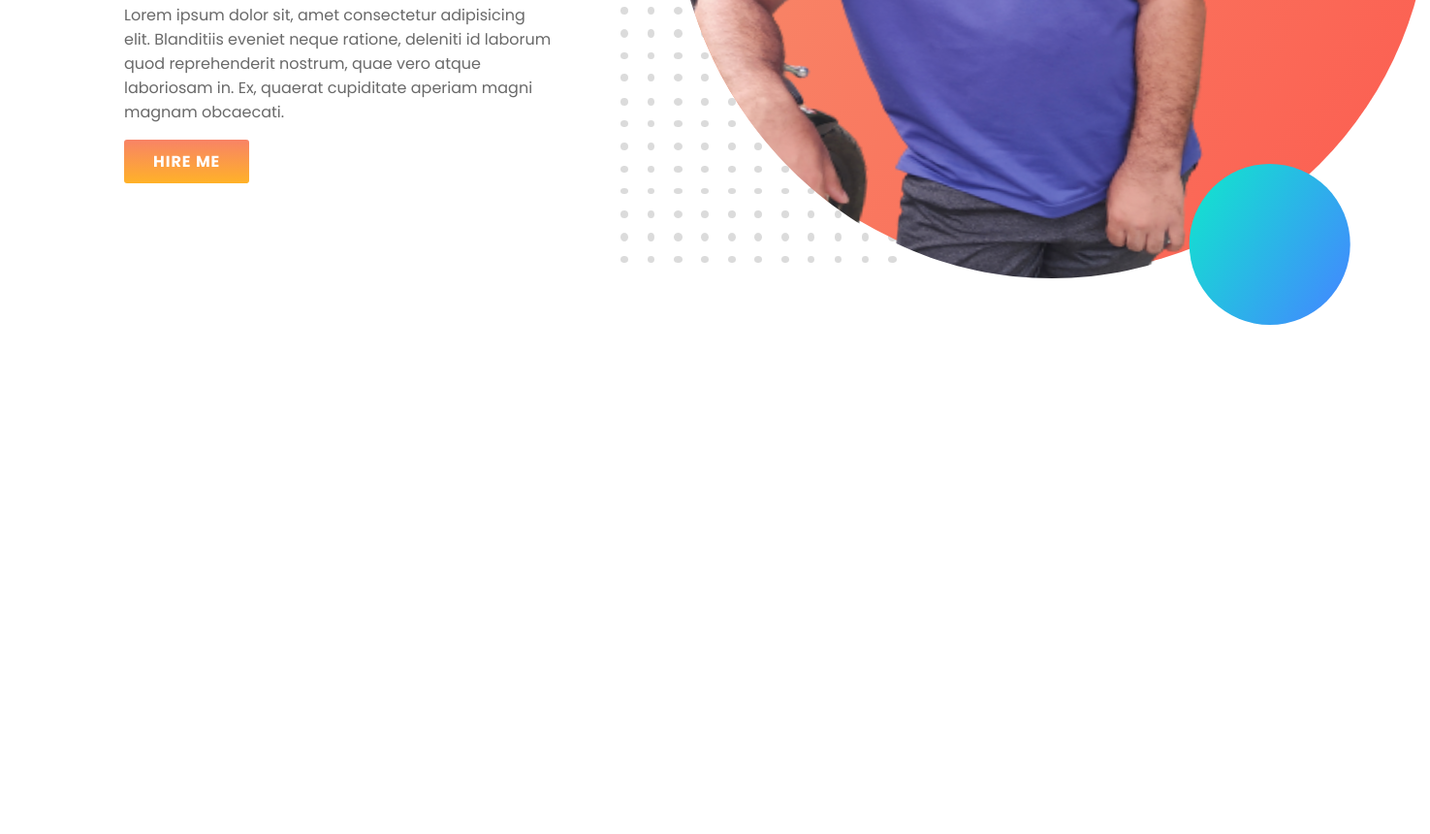
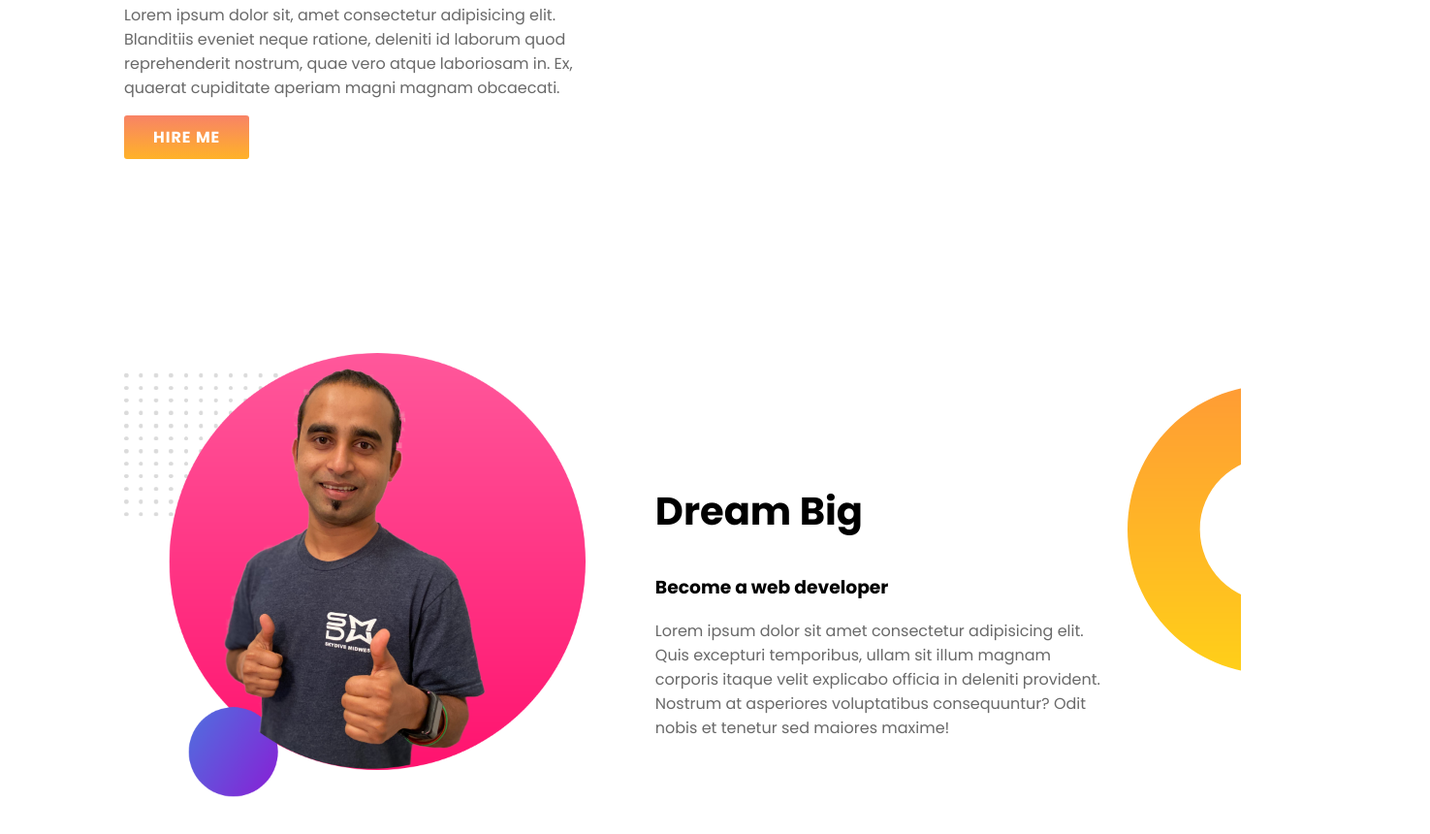
Before and after one commit to naymur-rhmn/practice-1-milestone, a plain HTML site: page index.html in a window 1280 px wide. Shown: the part 494-1354 px from the top of the page at 97% size, 1475 px wide, since content can reach past the window. Before the commit the page ends 936 px from the top, so only its background shows below. Drawn offline with Linux system fonts and the light colour scheme.

Commit message:
added dream big

```diff
--- a/index.html
+++ b/index.html
@@ -28,6 +28,20 @@
             <img src="images/my-bg-t.png" alt="">
         </div>
     </section>
+    <!--end section bg-->
+
+    <section class="section-bg-2 section-flex">
+        <div class="section-divider">
+            <img src="./images/jhankar2.png" alt="">
+        </div>
+        <div class="section-divider">
+            <h2>Dream Big</h2>
+            <h3>Become a web developer</h3>
+            <p>Lorem ipsum dolor sit amet consectetur adipisicing elit. Quis excepturi temporibus, ullam sit illum
+                magnam corporis itaque velit explicabo officia in deleniti provident. Nostrum at asperiores voluptatibus
+                consequuntur? Odit nobis et tenetur sed maiores maxime!</p>
+        </div>
+    </section>
 </body>
 
 </html>
--- a/style.css
+++ b/style.css
@@ -8,10 +8,14 @@ p{
 h1{
     font-size: 50px;
 }
+h2{
+    font-size: 40px;
+    font-weight: ;
+}
 .orange-color{
     color: orange;
 }
-.section-flex{
+.section-bg{
     background-image: url(./images/top-banner.png);
     background-position: top left;
     background-repeat: no-repeat;
@@ -23,6 +27,9 @@ h1{
 }
 .section-divider{
     width: 50%;
+}
+.section-divider img {
+    width: 100%;
 }
 .section-divider:first-child{
     padding-right: 7%;
@@ -42,3 +49,13 @@ h1{
 .linear-btn:hover{
     background-image: linear-gradient(#FFB228, #F88366);
 }
+
+/*start dream big css */
+.section-bg-2{
+    background-image: url(./images/dream-bg.png);
+    background-repeat: no-repeat;
+    background-position: right center;
+}
+.section-bg-2 .section-divider:last-child{
+    margin-top: 200px;
+}
```
